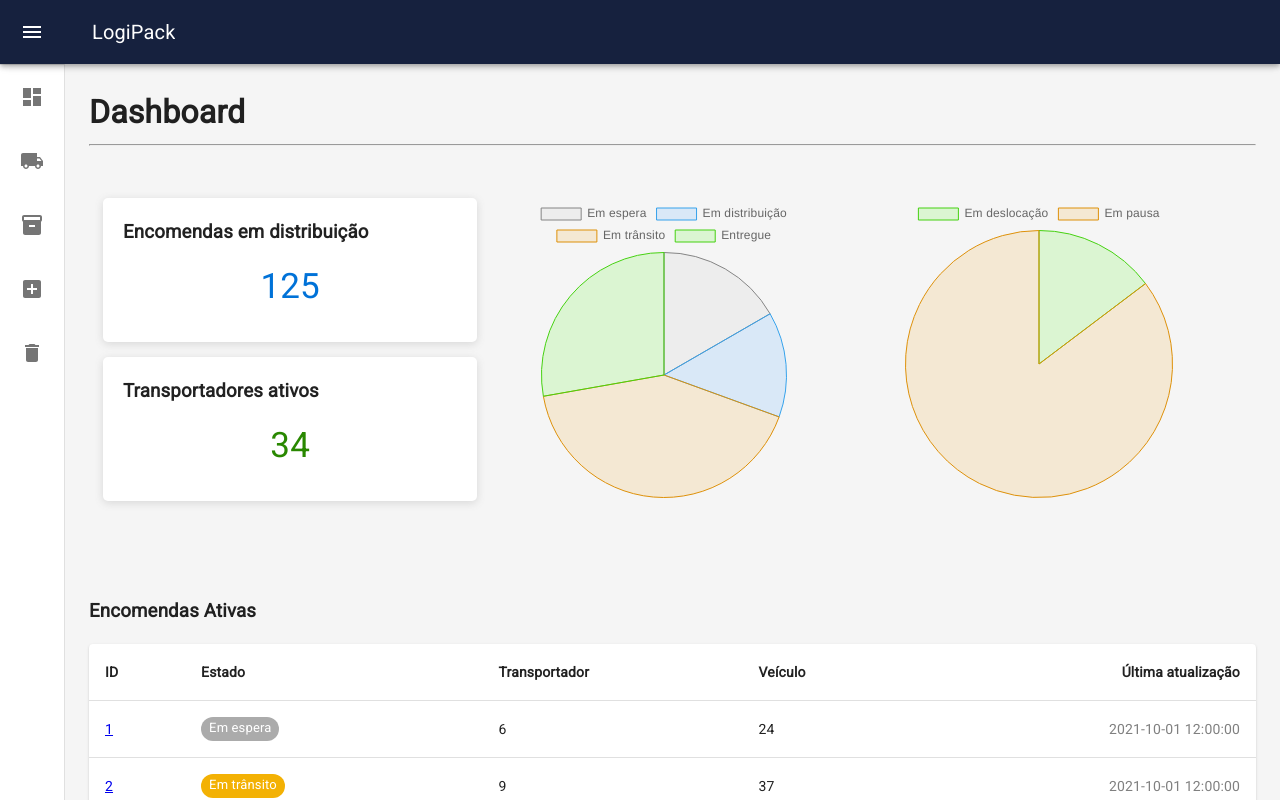
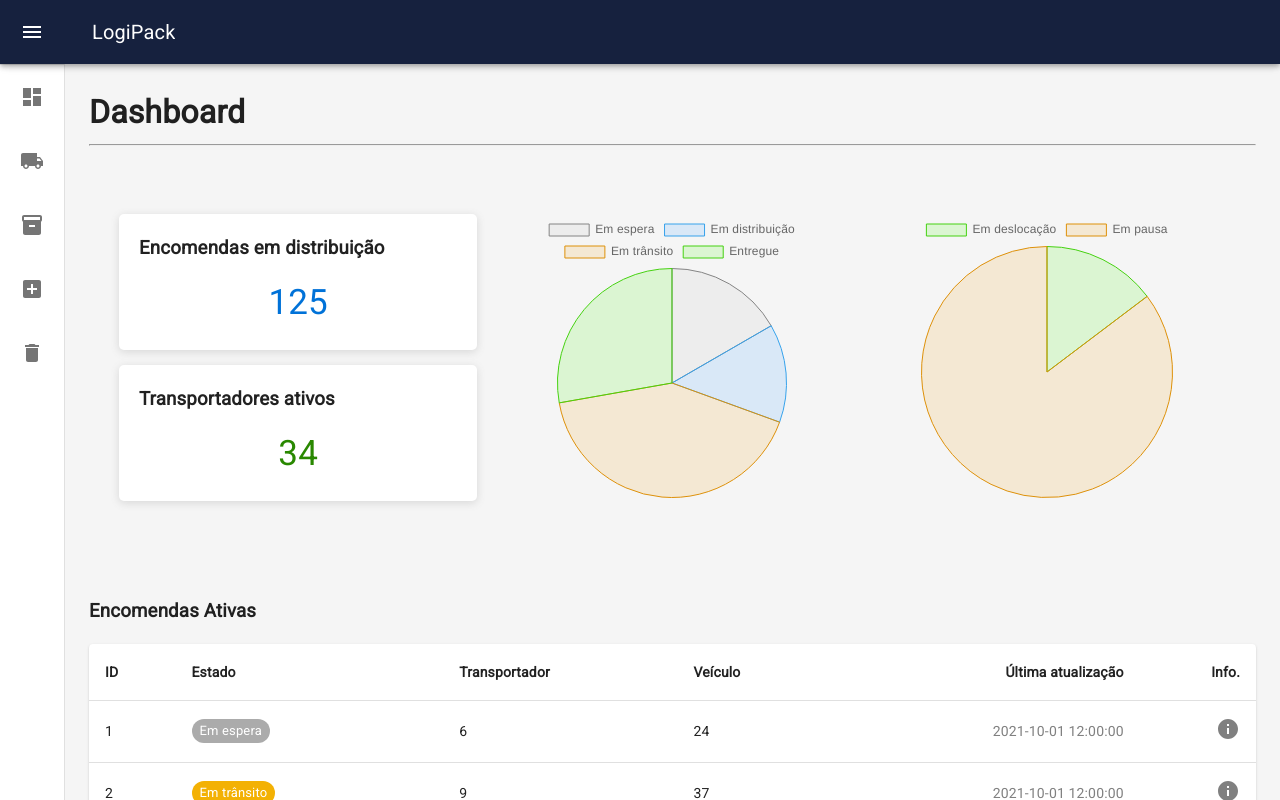
Before and after one commit to RLPR-org/LogiPack, a React (Create React App) app in the folder frontend/: page /#/distribuidora/encomendas/1 in a window 1280 px wide. Both pictures are taken after a click on the button "Dashboard". Shown: the top 800 px of the page. Built offline with nearby package versions, Linux system fonts and the light colour scheme.

Commit message:
Update admin pages - Add info icon in order to see more info about packages and carriers; - Fiz the routes;

```diff
--- a/frontend/src/App.css
+++ b/frontend/src/App.css
@@ -28,6 +28,16 @@ body {
   box-shadow: rgba(99, 99, 99, 0.2) 0px 2px 8px 0px;
 }
 
+.info-btn {
+  color: gray;
+  font-size: 5px;
+}
+
+.info-btn:hover {
+  color: black;
+  cursor: pointer;
+}
+
 
 
 /* ------------- Package page ------------- */
--- a/frontend/src/distribuidora/components/CarriersTable.jsx
+++ b/frontend/src/distribuidora/components/CarriersTable.jsx
@@ -1,4 +1,5 @@
 import * as React from 'react';
+import { useNavigate } from 'react-router-dom';
 import Table from '@mui/material/Table';
 import TableBody from '@mui/material/TableBody';
 import TableCell from '@mui/material/TableCell';
@@ -7,6 +8,7 @@ import TableHead from '@mui/material/TableHead';
 import TableRow from '@mui/material/TableRow';
 import Paper from '@mui/material/Paper';
 import Chip from '@mui/material/Chip';
+import InfoIcon from '@mui/icons-material/Info';
 
 function createData(packageID, packageStatus, packages, vehicleID, lastUpdateTimestamp) {
   return {packageID, packageStatus, packages, vehicleID, lastUpdateTimestamp};
@@ -27,6 +29,8 @@ const status = {
 }
 
 function CarriersTable() {
+  const navigate = useNavigate();
+
   return (
     <TableContainer component={Paper}>
       <Table sx={{ minWidth: 650 }} aria-label="simple table">
@@ -37,6 +41,7 @@ function CarriersTable() {
             <TableCell style={{fontWeight: "bold"}}>Mercadoria</TableCell>
             <TableCell style={{fontWeight: "bold"}}>Veículo</TableCell>
             <TableCell align="right" style={{fontWeight: "bold"}}>Última atualização</TableCell>
+            <TableCell align="right" style={{fontWeight: "bold"}}>Info.</TableCell>
           </TableRow>
         </TableHead>
         <TableBody>
@@ -47,6 +52,9 @@ function CarriersTable() {
               <TableCell>{row.packages}</TableCell>
               <TableCell>{row.vehicleID}</TableCell>
               <TableCell align="right" style={{color: "gray"}}>{row.lastUpdateTimestamp}</TableCell>
+              <TableCell align="right">
+                <InfoIcon className='info-btn' onClick={()=> navigate('/distribuidora/transportadores/' + row.packageID)} />
+              </TableCell>
             </TableRow>
           ))}
         </TableBody>
--- a/frontend/src/distribuidora/components/GeneralInfo.jsx
+++ b/frontend/src/distribuidora/components/GeneralInfo.jsx
@@ -54,7 +54,7 @@ function GeneralInfo() {
             {/* ---------- general info ---------- */}
             <Grid container spacing={2}>
 
-                <Grid xs style={{height: "300px"}}>
+                <Grid item xs={4} style={{height: "300px"}}>
                     <Box className='info-box'>
                         <h3 style={{margin: "0"}}>Encomendas em distribuição</h3>
                         <div style={{textAlign: "center"}}>
@@ -70,11 +70,11 @@ function GeneralInfo() {
                     </Box>
                 </Grid>
 
-                <Grid xs display="flex" justifyContent="center" alignItems="center"  style={{height: "300px"}}>
+                <Grid item xs={4} display="flex" justifyContent="center" alignItems="center"  style={{height: "300px"}}>
                     <Chart data={encomendasDataChart}></Chart>
                 </Grid>
 
-                <Grid xs display="flex" justifyContent="center" alignItems="center"  style={{height: "300px"}}>
+                <Grid item xs={4} display="flex" justifyContent="center" alignItems="center"  style={{height: "300px"}}>
                     <Chart data={CarriersDataChart}></Chart>
                 </Grid>
 
--- a/frontend/src/distribuidora/components/PackageDetails.jsx
+++ b/frontend/src/distribuidora/components/PackageDetails.jsx
@@ -15,15 +15,14 @@ function createData(packageFields, packageData) {
 function PackageDetails(props) {
 
     // pass as prop the api data of a specific package
-    const rows = [
-        createData("ID", 1),
-        createData("Emissor", "Nome do emissor"),
-        createData("Recetor", "Nome do recetor/cliente"),
-        createData("peso", "20 Kg"),
-        createData("Estado atual", "Em distribuição"),
-        createData("Transportador ID", 21)
-
-    ];
+    const packageData = {
+        "packageID": 1,
+        "sender": "João",
+        "receiver": "Maria",
+        "weight": 2.5,
+        "packageStatus": "Em distribuição",
+        "carrierID": 6
+    }
 
   return (
     <>
@@ -34,16 +33,38 @@ function PackageDetails(props) {
 
             <TableContainer component={Paper}>
                 <Table sx={{ minWidth: 650 }} aria-label="simple table">
-                    <TableHead>
+                    <TableBody>
 
-                    </TableHead>
-                    <TableBody>
-                    {rows.map((row) => (
-                        <TableRow key={row.name} sx={{ '&:last-child td, &:last-child th': { border: 0 } }}>
-                        <TableCell>{row.packageFields}</TableCell>
-                        <TableCell align="right">{row.packageData}</TableCell>
+                        <TableRow sx={{ '&:last-child td, &:last-child th': { border: 0 } }}>
+                            <TableCell>ID</TableCell>
+                            <TableCell align="right">{packageData.packageID}</TableCell>
                         </TableRow>
-                    ))}
+
+                        <TableRow sx={{ '&:last-child td, &:last-child th': { border: 0 } }}>
+                            <TableCell>Emissor</TableCell>
+                            <TableCell align="right">{packageData.sender}</TableCell>
+                        </TableRow>
+
+                        <TableRow sx={{ '&:last-child td, &:last-child th': { border: 0 } }}>
+                            <TableCell>Recetor</TableCell>
+                            <TableCell align="right">{packageData.receiver}</TableCell>
+                        </TableRow>
+
+                        <TableRow sx={{ '&:last-child td, &:last-child th': { border: 0 } }}>
+                            <TableCell>Peso</TableCell>
+                            <TableCell align="right">{packageData.weight}</TableCell>
+                        </TableRow>
+
+                        <TableRow sx={{ '&:last-child td, &:last-child th': { border: 0 } }}>
+                            <TableCell>Estado</TableCell>
+                            <TableCell align="right">{packageData.packageStatus}</TableCell>
+                        </TableRow>
+
+                        <TableRow sx={{ '&:last-child td, &:last-child th': { border: 0 } }}>
+                            <TableCell>Transportador</TableCell>
+                            <TableCell align="right">{packageData.carrierID}</TableCell>
+                        </TableRow>
+
                     </TableBody>
                 </Table>
             </TableContainer>
--- a/frontend/src/distribuidora/components/PackagesTable.jsx
+++ b/frontend/src/distribuidora/components/PackagesTable.jsx
@@ -1,4 +1,5 @@
 import * as React from 'react';
+import { useNavigate } from 'react-router-dom';
 import Table from '@mui/material/Table';
 import TableBody from '@mui/material/TableBody';
 import TableCell from '@mui/material/TableCell';
@@ -7,6 +8,7 @@ import TableHead from '@mui/material/TableHead';
 import TableRow from '@mui/material/TableRow';
 import Paper from '@mui/material/Paper';
 import Chip from '@mui/material/Chip';
+import InfoIcon from '@mui/icons-material/Info';
 
 function createData(packageID, packageStatus, carrierID, vehicleID, lastUpdateTimestamp) {
   return {packageID, packageStatus, carrierID, vehicleID, lastUpdateTimestamp};
@@ -29,6 +31,8 @@ const status = {
 }
 
 function PackagesTable(props) {
+  const navigate = useNavigate();
+
   return (
     <TableContainer component={Paper}>
       <Table sx={{ minWidth: 650 }} aria-label="simple table">
@@ -39,18 +43,20 @@ function PackagesTable(props) {
             <TableCell style={{fontWeight: "bold"}}>Transportador</TableCell>
             <TableCell style={{fontWeight: "bold"}}>Veículo</TableCell>
             <TableCell align="right" style={{fontWeight: "bold"}}>Última atualização</TableCell>
+            <TableCell align="right" style={{fontWeight: "bold"}}>Info.</TableCell>
           </TableRow>
         </TableHead>
         <TableBody>
           {rows.map((row) => (
             <TableRow key={row.name} sx={{ '&:last-child td, &:last-child th': { border: 0 } }}>
-
-              {/* TODO: CHANGE THIS PATH */}
-              <TableCell><a href={"/#/distribuidora/encomendas/" + row.packageID}>{row.packageID}</a></TableCell>
+              <TableCell>{row.packageID}</TableCell>
               <TableCell>{status[row.packageStatus]}</TableCell>
               <TableCell>{row.carrierID}</TableCell>
               <TableCell>{row.vehicleID}</TableCell>
               <TableCell align="right" style={{color: "gray"}}>{row.lastUpdateTimestamp}</TableCell>
+              <TableCell align="right">
+                <InfoIcon className='info-btn' onClick={()=> navigate('/distribuidora/encomendas/' + row.packageID)} />
+              </TableCell>
             </TableRow>
           ))}
         </TableBody>
--- a/frontend/src/distribuidora/pages/Carrier.jsx
+++ b/frontend/src/distribuidora/pages/Carrier.jsx
@@ -10,6 +10,10 @@ function Carrier() {
         <>
             <DistribuidoraBox>
 
+                <h1 style={{margin: "0"}}>Transportadores</h1>
+                <hr style={{height: "1px"}}/>
+
+                {/* ------- Encomendas ativas ------- */}
                 <Container maxWidth="xl" style={{padding: "40px 0 20px 0"}}>
                     <h3>Transportadores Ativos</h3>
                     <CarriersTable></CarriersTable>
```
